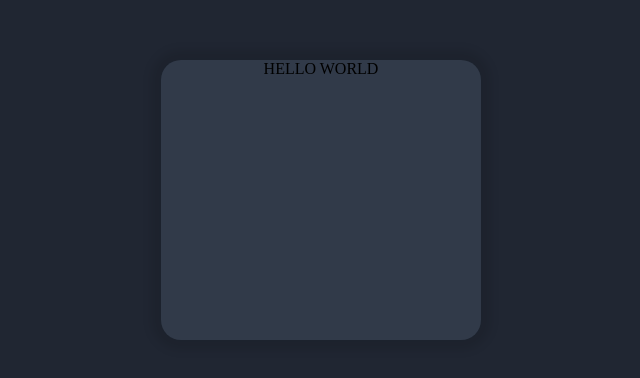
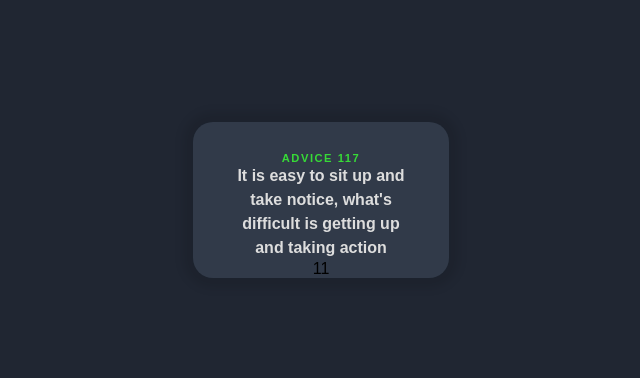
Before and after one commit to darrk-heart/random-react-advice, a React (Create React App) app: page / in a window 1280 px wide. Shown: the part 200-578 px from the top of the page, without its empty margins (319-959 px from the left). Built offline with nearby package versions, Linux system fonts and the light colour scheme.

Commit message:
gonna be done in a jiffy

```diff
--- a/src/App.css
+++ b/src/App.css
@@ -3,7 +3,7 @@
   width: 100vw;
   height: 100vh;
   position: relative;
-
+  font-family: Arial, Helvetica, sans-serif;
 }
 
 .content {
@@ -12,11 +12,28 @@
   top: 50%;
   left: 50%;
   transform: translate(-50%, -50%);
-  width: 25%;
-  height: 35%;
+  width: 20%;
+  /* height: 35%; */
   border-radius: 20px;
   box-shadow: 0 0 10px 10px rgba(0, 0, 0, 0.1);
   align-items: center;
   display: flex;
   flex-direction: column;
 }
+
+p {
+  font-size: 0.7rem;
+  color: rgb(55, 218, 55);
+  margin: 30px 0 0;
+  font-weight: 600;
+  letter-spacing: 1.5px;
+}
+
+h4 {
+  margin: 0;
+  color: #dddddd;
+  width: 70%;
+  text-align: center;
+  line-height: 1.5;
+  font-weight: 600;
+}
--- a/src/App.js
+++ b/src/App.js
@@ -4,7 +4,18 @@ import "./App.css";
 function App() {
   return (
     <div className="background">
-      <div className="content">HELLO WORLD</div>
+      <div className="content">
+        <p>ADVICE 117</p>
+        <h4>
+          It is easy to sit up and take notice, what's difficult is getting up
+          and taking action{" "}
+        </h4>
+        <div className="beneath">
+          <div></div>
+          <div>11</div>
+          <div></div>
+        </div>
+      </div>
     </div>
   );
 }
```
Also changed, not shown: 1 other file (tests, documents, lock files or other folders).
